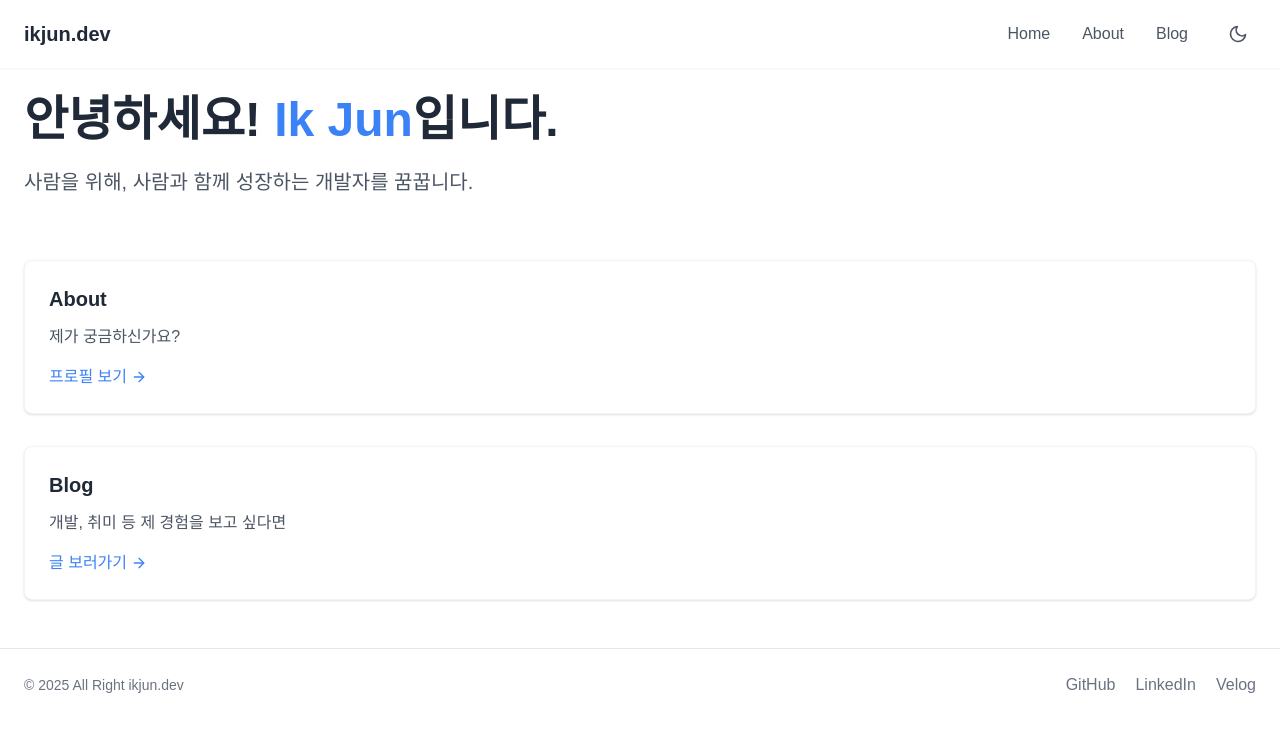
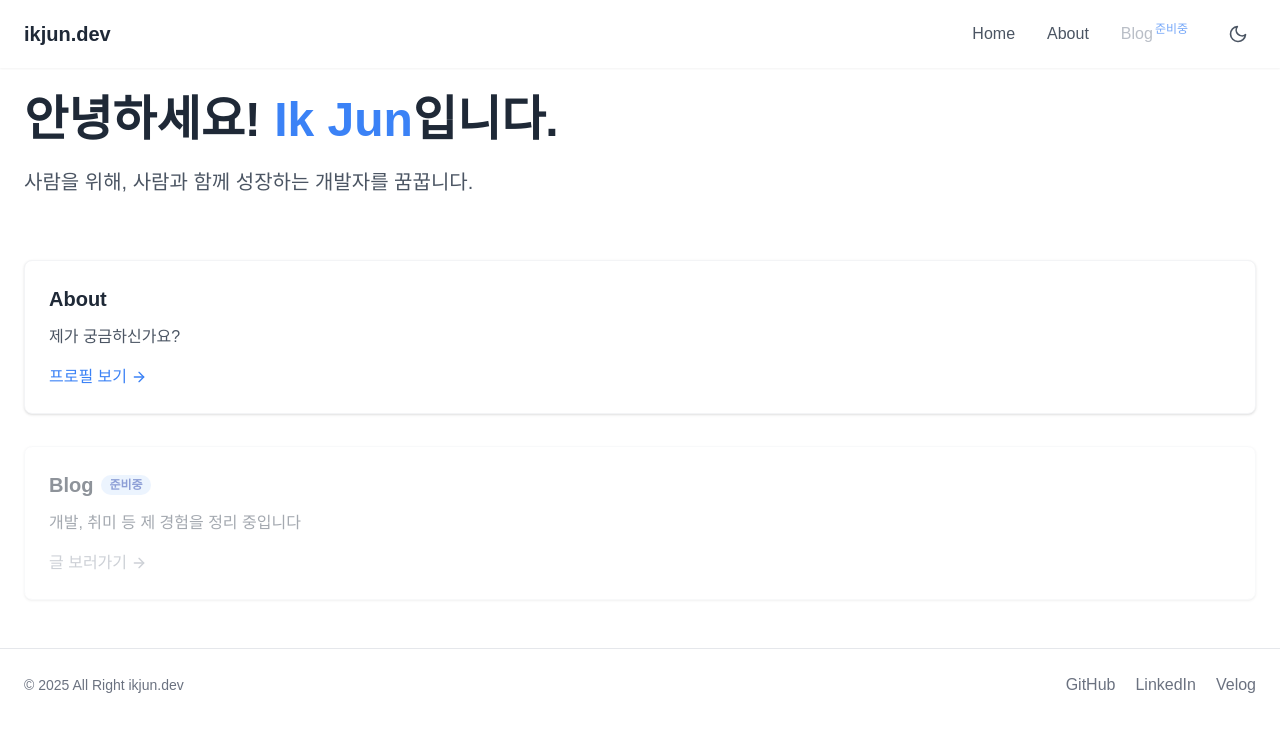
Before and after one commit to harry7435/ikjun.dev, a Next.js app: page / in a window 1280 px wide. Shown: the top 732 px of the page. Built offline with nearby package versions, Linux system fonts and the light colour scheme.

Commit message:
feat: hide blog page

```diff
--- /dev/null
+++ b/app/blog/page.tsx
@@ -0,0 +1,9 @@
+export default function BlogPage() {
+  return (
+    <main className="dark:bg-gray-900">
+      <div className="container mx-auto px-6 py-12 pt-24">
+        <h1>준비 중입니다 ...</h1>
+      </div>
+    </main>
+  );
+}
--- a/app/components/header.tsx
+++ b/app/components/header.tsx
@@ -30,12 +30,14 @@ export default function Header() {
               </Link>
             </li>
             <li>
-              <Link
-                href="/blog"
-                className="text-gray-600 transition-colors hover:text-blue-500 dark:text-gray-300 dark:hover:text-blue-400"
+              {/* Blog 링크를 단순 스팬으로 변경하고 커서와 투명도 표시 */}
+              <span
+                className="cursor-not-allowed text-gray-400 opacity-70 dark:text-gray-500"
+                title="준비 중입니다"
               >
                 Blog
-              </Link>
+                <sup className="ml-0.5 text-xs text-blue-500">준비중</sup>
+              </span>
             </li>
             <li>
               <ThemeToggle />
--- a/app/page.tsx
+++ b/app/page.tsx
@@ -18,7 +18,7 @@ export default function Home() {
         </section>
 
         <section className="flex flex-col gap-8">
-          <div className="rounded-lg border border-gray-100 bg-white p-6 shadow transition-all hover:translate-y-[-2px] hover:shadow-lg dark:border-gray-700 dark:bg-gray-800 dark:shadow-gray-900/30 dark:hover:shadow-lg dark:hover:shadow-gray-700/30">
+          <div className="rounded-lg border border-gray-100 bg-white p-6 shadow transition-[transform,shadow] hover:translate-y-[-2px] hover:shadow-lg dark:border-gray-700 dark:bg-gray-800 dark:shadow-gray-900/30 dark:hover:shadow-lg dark:hover:shadow-gray-700/30">
             <h3 className="mb-3 text-xl font-semibold text-gray-800 dark:text-white">
               About
             </h3>
@@ -33,19 +33,21 @@ export default function Home() {
             </Link>
           </div>
 
-          <div className="rounded-lg border border-gray-100 bg-white p-6 shadow transition-all hover:translate-y-[-2px] hover:shadow-lg dark:border-gray-700 dark:bg-gray-800 dark:shadow-gray-900/30 dark:hover:shadow-lg dark:hover:shadow-gray-700/30">
-            <h3 className="mb-3 text-xl font-semibold text-gray-800 dark:text-white">
+          {/* Blog 카드를 준비 중으로 변경 */}
+          <div className="cursor-default rounded-lg border border-gray-100 bg-white p-6 opacity-50 shadow dark:border-gray-700 dark:bg-gray-800 dark:shadow-gray-900/30">
+            <h3 className="mb-3 flex items-center text-xl font-semibold text-gray-800 dark:text-white">
               Blog
+              <span className="ml-2 rounded-full bg-blue-100 px-2 py-0.5 text-xs text-blue-800 dark:bg-blue-900/30 dark:text-blue-400">
+                준비중
+              </span>
             </h3>
             <p className="mb-4 text-gray-600 dark:text-gray-300">
-              개발, 취미 등 제 경험을 보고 싶다면
+              개발, 취미 등 제 경험을 정리 중입니다
             </p>
-            <Link
-              href="/blog"
-              className="inline-flex items-center text-blue-500 transition-colors hover:text-blue-600 dark:hover:text-blue-400"
-            >
+            {/* 비활성화된 링크 디자인 */}
+            <span className="inline-flex cursor-not-allowed items-center text-gray-400 dark:text-gray-500">
               글 보러가기 <FiArrowRight className="ml-1 size-4" />
-            </Link>
+            </span>
           </div>
         </section>
       </div>
```
